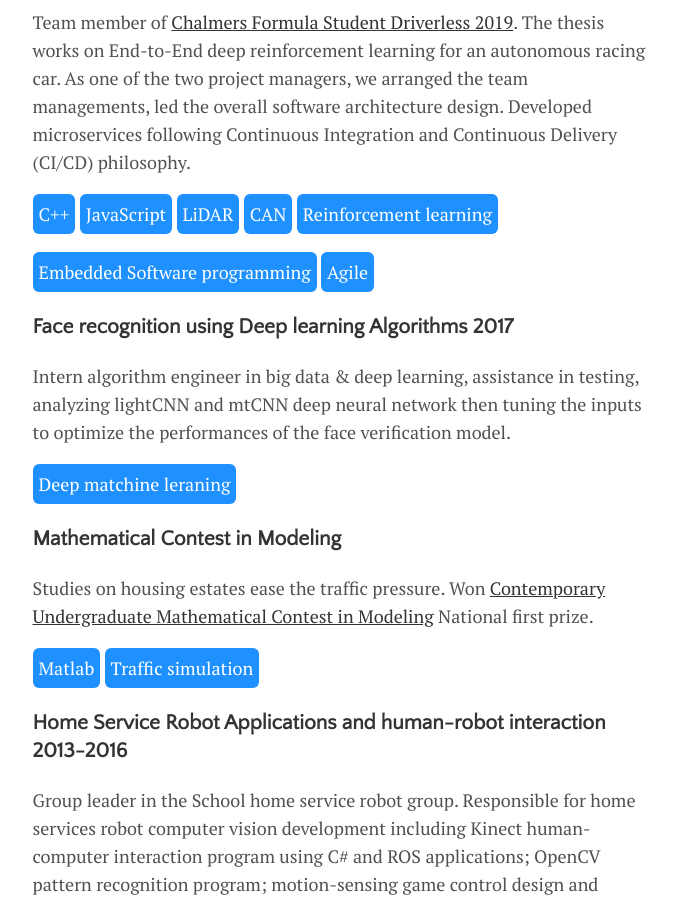
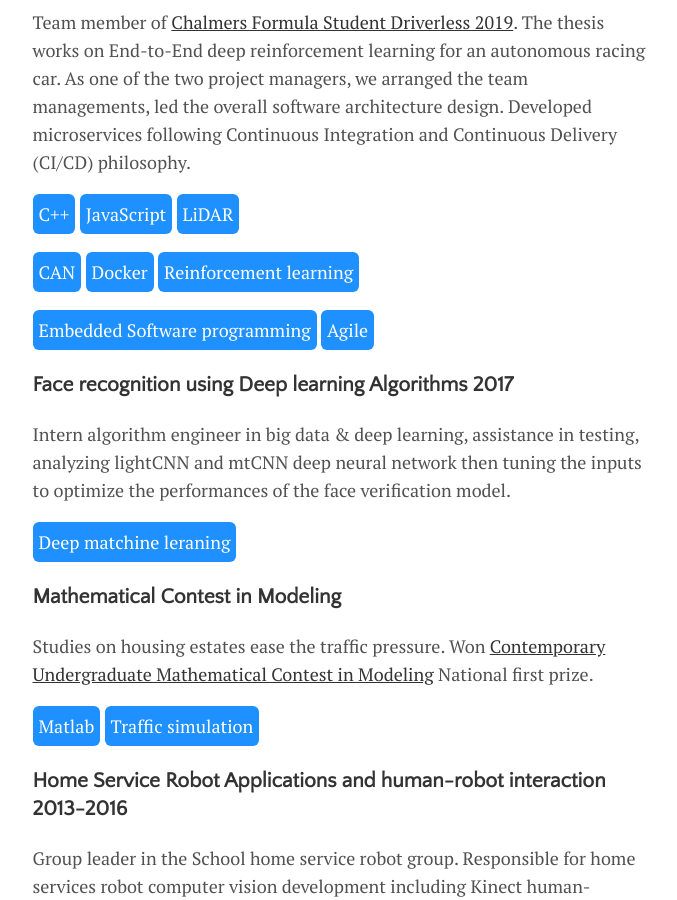
Before and after one commit to wangroger0801/wangroger0801.github.io, a Jekyll site: the page built from _posts/2020-09-29-My-experiences.md, in a window 1280 px wide and 900 px high, scrolled down 933 px. Shown: the whole window, without its empty margins (300-977 px from the left). Built offline with Jekyll 4.4.1, drawn with Linux system fonts in a browser that asks for light colours.

Commit message:
Update 2020-09-29-My-experiences.md
Add contents

```diff
--- a/_posts/2020-09-29-My-experiences.md
+++ b/_posts/2020-09-29-My-experiences.md
@@ -25,7 +25,9 @@ Team member of [Chalmers Formula Student Driverless 2019](http://www.chalmersfor
 <div class="rcorners-small">C++</div>
 <div class="rcorners-small">JavaScript</div>
 <div class="rcorners-small">LiDAR</div>
+<p></p>
 <div class="rcorners-small">CAN</div>
+<div class="rcorners-small">Docker</div>
 <div class="rcorners-small">Reinforcement learning</div>
 <p></p>
 <div class="rcorners-small">Embedded Software programming</div>
```
